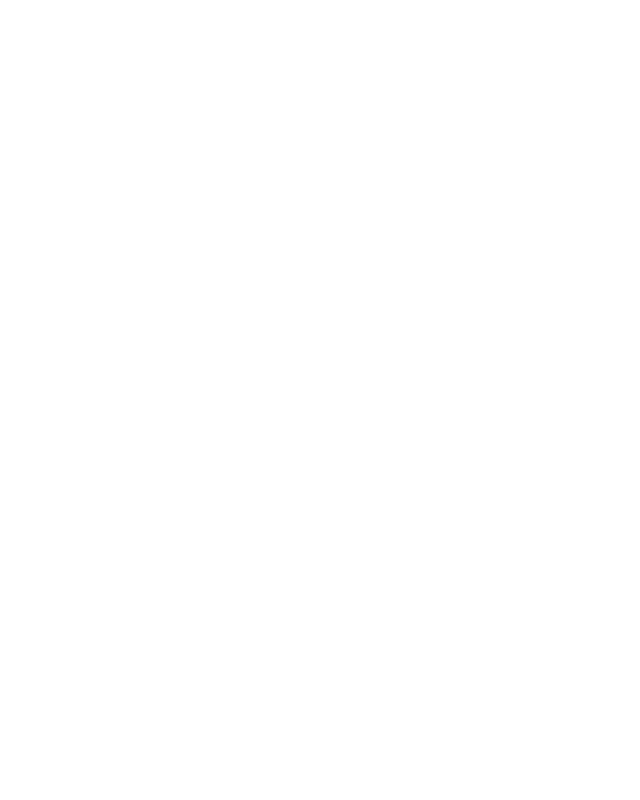
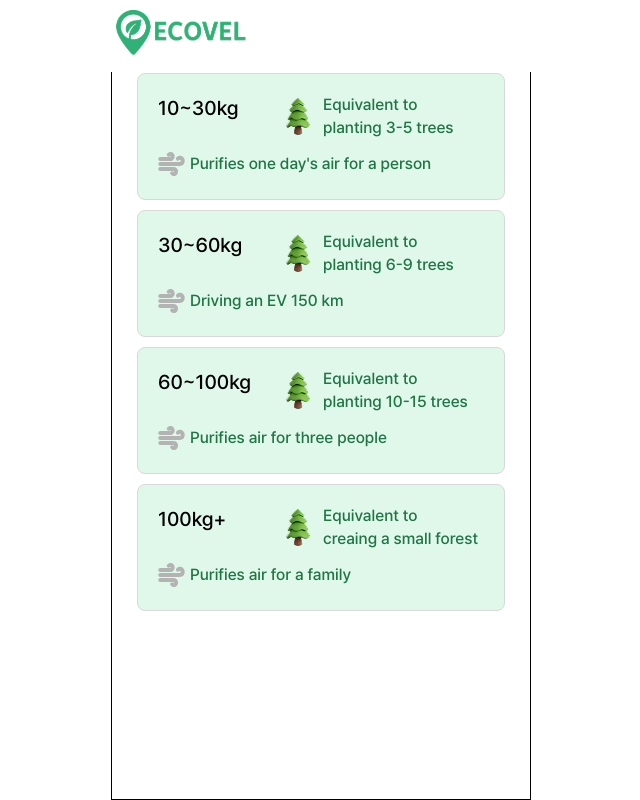
Before and after one commit to nakyeongg/Ecovel-frontend, a React (Create React App) app: page /report/info in a window 1280 px wide. Before the commit this address had no page. Shown: the whole page, without its empty margins (319-959 px from the left). Built offline with nearby package versions, Linux system fonts and the light colour scheme.

Commit message:
Feat: 탄소 절감량 정보 제공 페이지 UI 구현

```diff
--- a/src/App.js
+++ b/src/App.js
@@ -11,6 +11,7 @@
 import TravelDetailPage from './pages/travelPage/TravelDetailPage';
 import ReportListPage from './pages/reportPage/ReportListPage';
 import ReportDetailPage from './pages/reportPage/ReportDetailPage';
+import ReportInfoPage from './pages/reportPage/ReportInfoPage';
 
 const App = () => {
     return (
@@ -27,6 +28,7 @@
                     <Route path='/travel/detail' element={<TravelDetailPage />} />
                     <Route path='/report/list' element={<ReportListPage />} />
                     <Route path='/report/detail' element={<ReportDetailPage />} />
+                    <Route path='/report/info' element={<ReportInfoPage />} />
                 </Routes>
         </BrowserRouter>
     )
--- /dev/null
+++ b/src/constant/carbonData.js
@@ -0,0 +1,22 @@
+export const carbonData = [
+    {
+        amount: '10~30kg',
+        effect: 'planting 3-5 trees',
+        purification: "Purifies one day's air for a person",
+    },
+    {
+        amount: '30~60kg',
+        effect: 'planting 6-9 trees',
+        purification: 'Driving an EV 150 km',
+    },
+    {
+        amount: '60~100kg',
+        effect: 'planting 10-15 trees',
+        purification: 'Purifies air for three people',
+    },
+    {
+        amount: '100kg+',
+        effect: 'creaing a small forest',
+        purification: 'Purifies air for a family',
+    },
+]
--- a/src/pages/reportPage/ReportDetailPage.jsx
+++ b/src/pages/reportPage/ReportDetailPage.jsx
@@ -6,6 +6,7 @@
 import magnifier from '../../assets/icons/report/magnifier.png';
 import tree from '../../assets/icons/report/tree.png';
 import treeLight from '../../assets/icons/report/treeLight.png';
+import { Link } from 'react-router-dom';
 
 const ReportDetailPage = () => {
     const [ecoScore, setEcoScore] = useState(6);
@@ -27,7 +28,9 @@
             <S.Title>Carbon Footprint</S.Title>
             <S.RowWrapper>
                 <S.Title>Reduction</S.Title>
-                <S.Magnifier src={magnifier}/>
+                <Link to='/report/info'>
+                    <S.Magnifier src={magnifier}/>
+                </Link>
             </S.RowWrapper>
             <S.UnitWrapper>
                 <S.ReducedCarbon>8</S.ReducedCarbon>
--- /dev/null
+++ b/src/pages/reportPage/ReportInfoPage.jsx
@@ -0,0 +1,36 @@
+import React from 'react';
+import * as S from './ReportInfoPage.styled';
+import { Layout } from '../../layout/Layout';
+import { Header } from '../../components/common/Header';
+import { carbonData } from '../../constant/carbonData';
+import miniTree from '../../assets/icons/report/miniTree.png';
+import wind from '../../assets/icons/report/wind.svg';
+
+
+const ReportInfoPage = () => {
+    return (
+        <Layout>
+            <Header />
+            {carbonData.map((data, index) => (
+                <S.Wrapper>
+                    <S.Top>
+                        <S.Amount>{data.amount}</S.Amount>
+                        <S.TreeWrapper>
+                            <S.TreeIcon src={miniTree}/>
+                            <S.TreeEffect>
+                                Equivalent to <br />
+                                {data.effect}
+                            </S.TreeEffect>
+                        </S.TreeWrapper>
+                    </S.Top>
+                    <S.Air>
+                        <S.WindIcon src={wind}/>
+                        <S.AirEffect>{data.purification}</S.AirEffect>
+                    </S.Air>
+                </S.Wrapper>
+            ))}
+        </Layout>
+    )
+}
+
+export default ReportInfoPage;
--- /dev/null
+++ b/src/pages/reportPage/ReportInfoPage.styled.js
@@ -0,0 +1,65 @@
+import styled from "styled-components";
+
+export const Title = styled.h1`
+    font-family: ${({ theme }) =>
+    theme.fonts.PretendardBold["font-family"]};
+    font-size: 30px;
+    text-align: center;
+`
+
+export const Wrapper = styled.div`
+    border: 1px solid #D9D9D9;
+    background-color: #E0F8EA;
+    border-radius: 8px;
+    display: flex;
+    flex-direction: column;
+    width: 100%;
+    margin-bottom: 10px;
+    padding: 20px;
+`
+
+export const Top = styled.div`
+    display: flex;
+    justify-content: space-between;
+`
+
+export const Amount = styled.h4`
+    font-size: 20px;
+    font-family: ${({ theme }) =>
+    theme.fonts.PretendardMedium["font-family"]};
+`
+
+export const TreeWrapper = styled.div`
+    display: flex;
+    align-items: center;
+`
+
+export const TreeIcon = styled.img`
+    height: 45px;
+`
+
+export const TreeEffect = styled.p`
+    color: #207545;
+    font-family: ${({ theme }) =>
+    theme.fonts.PretendardMedium["font-family"]};
+    width: 161px;
+`
+
+export const Air = styled.div`
+    width: 100%;
+    margin-top: 10px;
+    display: flex;
+    align-items: center;
+    justify-content: flex-start;
+    gap: 5px;
+`
+
+export const WindIcon = styled.img`
+    height: 30px;
+`
+
+export const AirEffect = styled.p`
+    color: #207545;
+    font-family: ${({ theme }) =>
+    theme.fonts.PretendardMedium["font-family"]};
+`
```
Also changed, not shown: src/assets/icons/report/miniTree.png (added).
